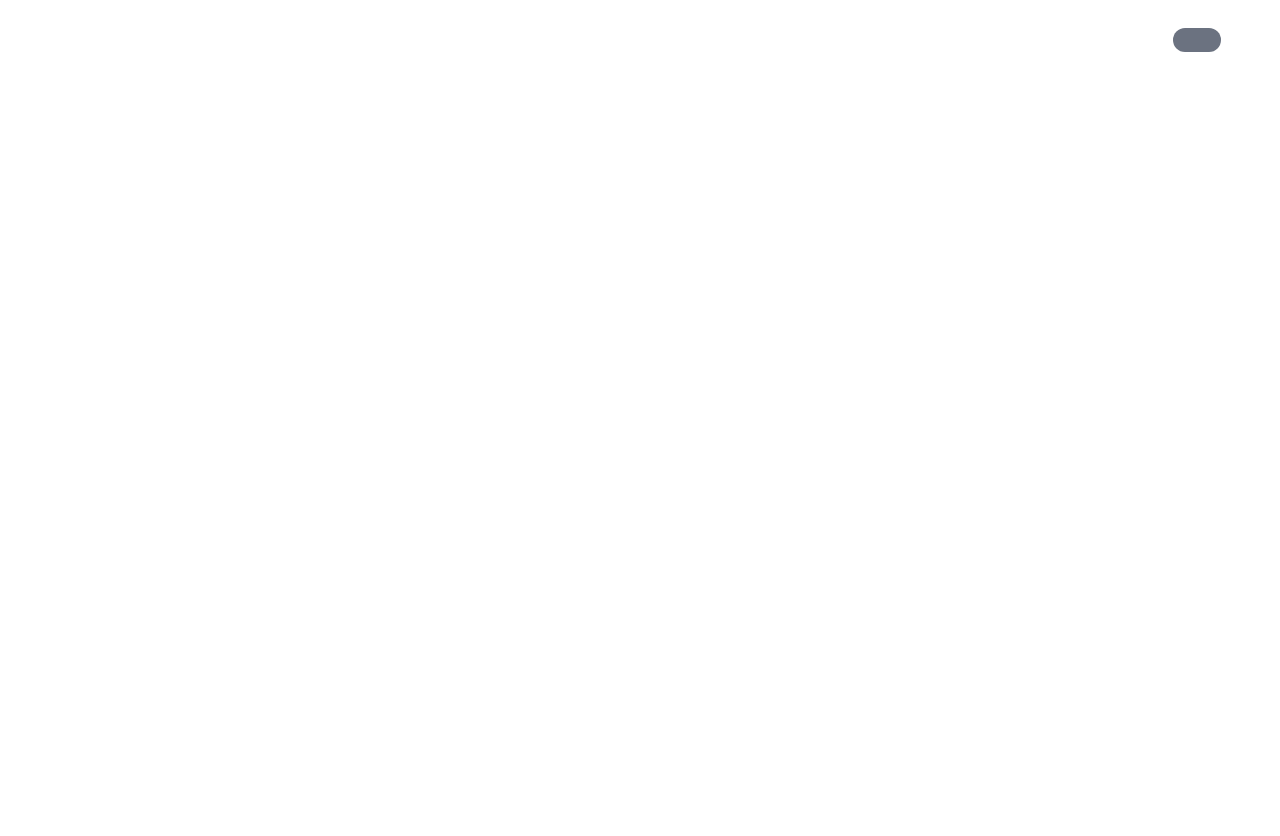
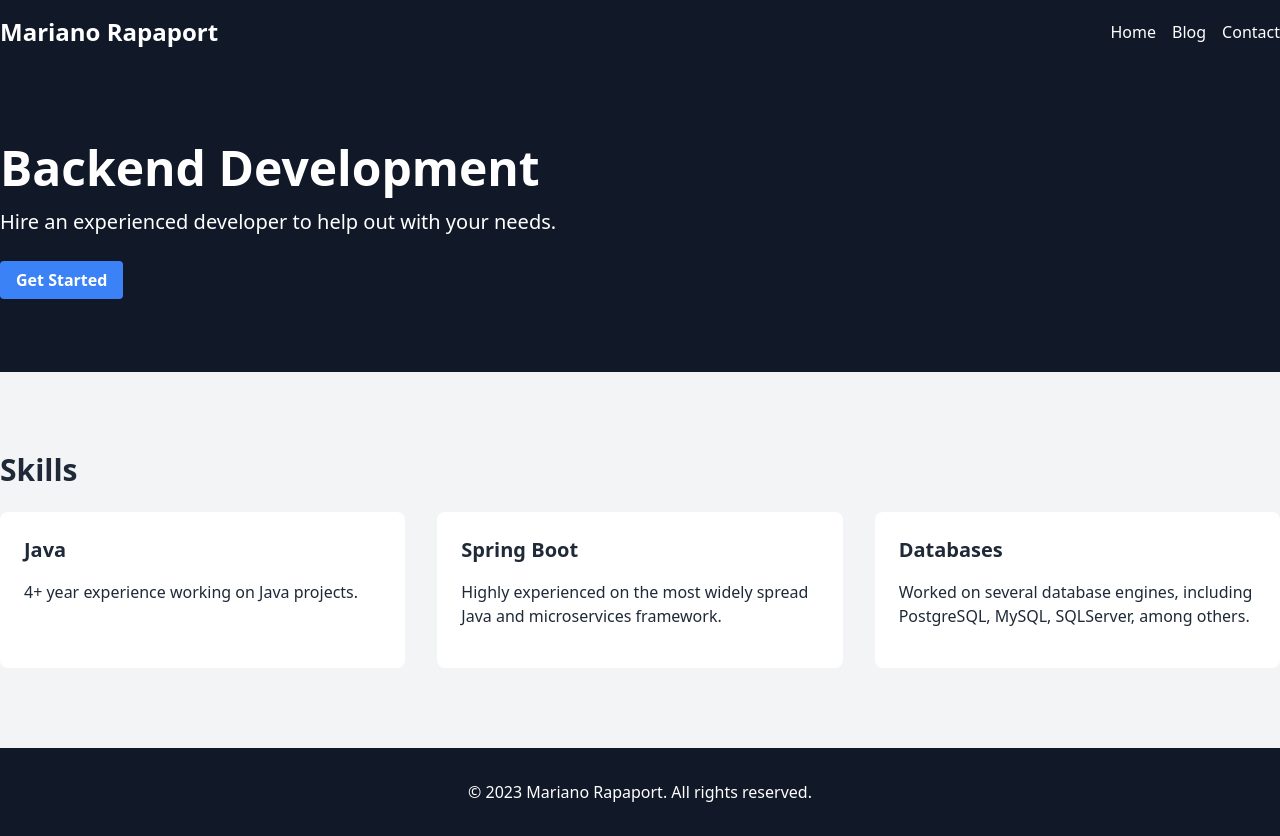
Before and after one commit to marianorapa/marianorapa.github.io, a plain HTML site: page index.html in a window 1280 px wide. Before the commit the page ends 800 px from the top, so only its background shows below. Drawn offline with nearby package versions, Linux system fonts and the light colour scheme.

Commit message:
update looks

```diff
--- a/index.html
+++ b/index.html
@@ -4,50 +4,63 @@
 <head>
   <meta charset="UTF-8">
   <meta name="viewport" content="width=device-width, initial-scale=1.0">
-  <title>Backend Developer Services</title>
+  <title>Mariano Rapaport</title>
   <link href="https://cdn.jsdelivr.net/npm/tailwindcss@2.2.15/dist/tailwind.min.css" rel="stylesheet">
   <style>
     /* Additional Styles */
   </style>
 </head>
 
-<body class="bg-dark text-white">
-  <!-- Theme Chooser -->
-  <div class="absolute top-4 right-4">
-    <label for="themeSwitch" class="flex items-center cursor-pointer">
-      <span class="mr-2">Light Mode</span>
-      <div class="relative">
-        <input id="themeSwitch" type="checkbox" class="hidden">
-        <div class="toggle-dot absolute w-6 h-6 rounded-full bg-white"></div>
-        <div class="toggle-bg absolute w-12 h-6 rounded-full bg-gray-500"></div>
-      </div>
-      <span class="ml-2">Dark Mode</span>
-    </label>
-  </div>
+<body class="bg-gray-100 text-gray-800">
+
+  <!-- Navigation -->
+  <nav class="bg-gray-900 py-4">
+    <div class="container mx-auto flex justify-between items-center">
+      <a href="#" class="text-white text-2xl font-semibold">Mariano Rapaport</a>
+      <ul class="flex space-x-4">
+        <li><a href="#" class="text-white">Home</a></li>
+        <li><a href="#" class="text-white">Blog</a></li>
+        <li><a href="#" class="text-white">Contact</a></li>
+      </ul>
+    </div>
+  </nav>
+
+  <!-- Hero Section -->
+  <section class="bg-gray-900 text-white py-20">
+    <div class="container mx-auto">
+      <h1 class="text-5xl font-bold mb-4">Backend Development</h1>
+      <p class="text-xl mb-8">Hire an experienced developer to help out with your needs.</p>
+      <a href="#" class="bg-blue-500 hover:bg-blue-600 text-white font-semibold py-2 px-4 rounded">Get Started</a>
+    </div>
+  </section>
 
   <!-- Content Section -->
-  <div class="container mx-auto p-4">
-    <h1 class="text-4xl font-bold mb-4">Backend Developer Services</h1>
-    <p class="mb-4">Hello! I'm a backend developer with expertise in building robust and scalable web applications.</p>
-    <p class="mb-4">Whether you need API development, database management, or server-side scripting, I've got you covered.</p>
-    <p class="mb-4">Feel free to reach out to discuss your project requirements or to inquire about my services.</p>
-    <div class="flex">
-      <div class="mr-4">
-        <h2 class="text-xl font-semibold mb-2">Contact Information:</h2>
-        <p>Name: Mariano Rapaport</p>
-        <p>Email: marianorapaport@gmail.com</p>
-      </div>
-      <div>
-        <h2 class="text-xl font-semibold mb-2">Skills:</h2>
-        <ul>
-          <li>Java</li>
-          <li>Spring Boot</li>
-          <li>Microservice architectures</li>
-          <li>Database Management</li>
-        </ul>
+  <section class="py-20">
+    <div class="container mx-auto">
+      <h2 class="text-3xl font-semibold mb-6">Skills</h2>
+      <div class="grid grid-cols-1 md:grid-cols-2 lg:grid-cols-3 gap-8">
+        <div class="bg-white rounded-lg p-6">
+          <h3 class="text-xl font-semibold mb-4">Java</h3>
+          <p class="mb-4">4+ year experience working on Java projects.</p>
+        </div>
+        <div class="bg-white rounded-lg p-6">
+          <h3 class="text-xl font-semibold mb-4">Spring Boot</h3>
+          <p class="mb-4">Highly experienced on the most widely spread Java and microservices framework.</p>
+        </div>
+        <div class="bg-white rounded-lg p-6">
+          <h3 class="text-xl font-semibold mb-4">Databases</h3>
+          <p class="mb-4">Worked on several database engines, including PostgreSQL, MySQL, SQLServer, among others.</p>
+        </div>
       </div>
     </div>
-  </div>
+  </section>
+
+  <!-- Footer -->
+  <footer class="bg-gray-900 py-8">
+    <div class="container mx-auto text-white text-center">
+      <p>&copy; 2023 Mariano Rapaport. All rights reserved.</p>
+    </div>
+  </footer>
 
   <script>
     const themeSwitch = document.getElementById('themeSwitch');
```
